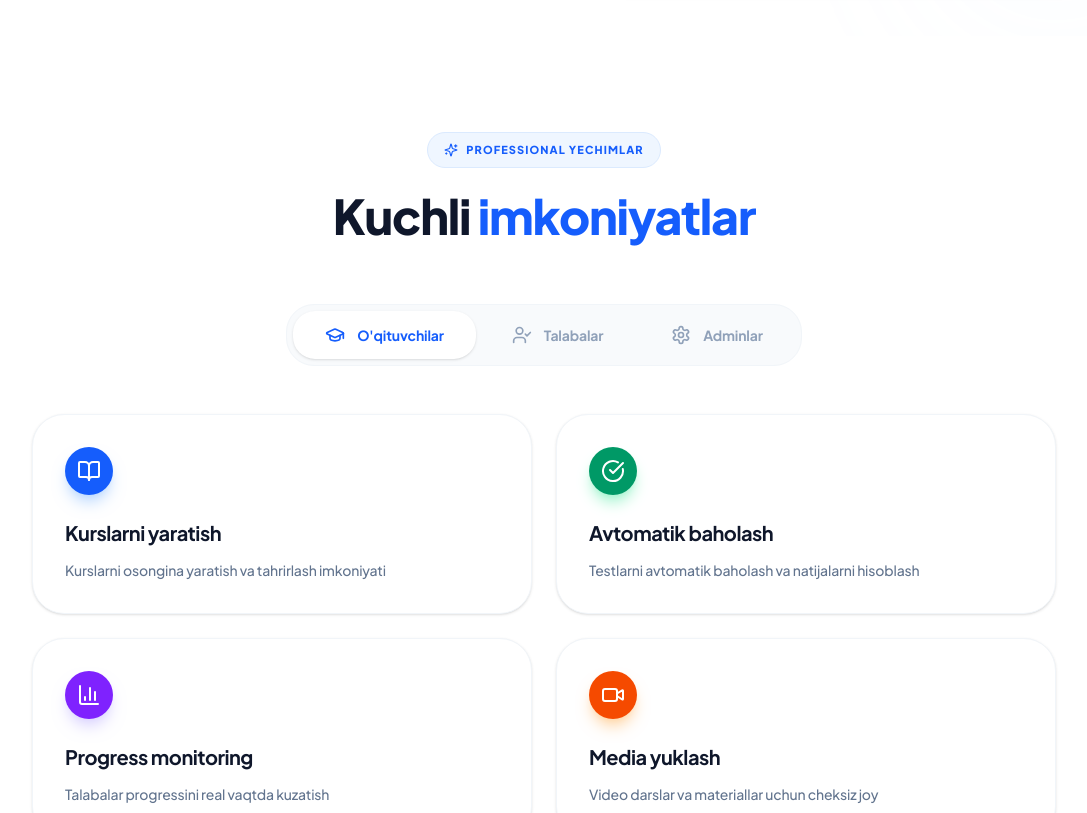
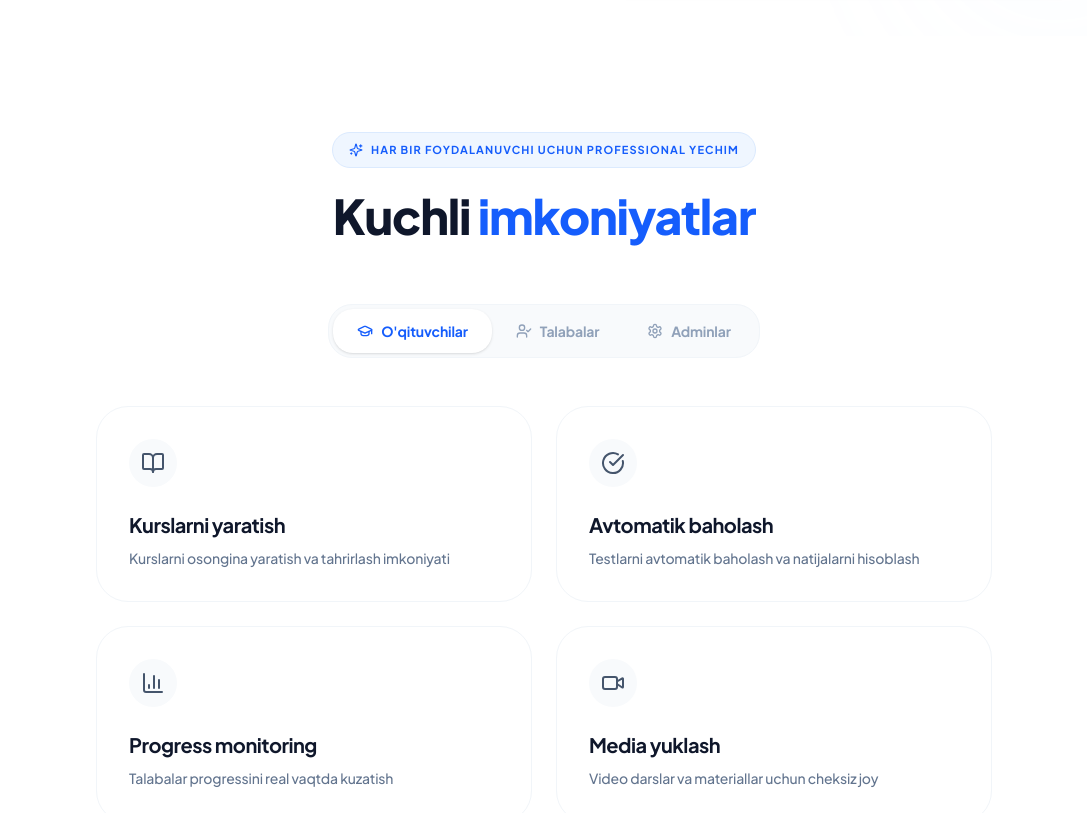
Before and after one commit to AdhamNomozov/EduPlatforma_landing, a Next.js app: page / in a window 1280 px wide. Shown: the part 1740-2553 px from the top of the page, without its empty margins (96-1183 px from the left). Built offline with nearby package versions, Linux system fonts and the light colour scheme.

Commit message:
Update features.tsx

```diff
--- a/components/features.tsx
+++ b/components/features.tsx
@@ -27,64 +27,57 @@ export function Features() {
 
   const features = {
     teachers: [
-      { icon: BookOpen, title: "Kurslarni yaratish", desc: "Kurslarni osongina yaratish va tahrirlash imkoniyati", color: "blue" },
-      { icon: CheckCircle, title: "Avtomatik baholash", desc: "Testlarni avtomatik baholash va natijalarni hisoblash", color: "emerald" },
-      { icon: BarChart3, title: "Progress monitoring", desc: "Talabalar progressini real vaqtda kuzatish", color: "violet" },
-      { icon: Video, title: "Media yuklash", desc: "Video darslar va materiallar uchun cheksiz joy", color: "orange" },
+      { icon: BookOpen, title: "Kurslarni yaratish", desc: "Kurslarni osongina yaratish va tahrirlash imkoniyati" },
+      { icon: CheckCircle, title: "Avtomatik baholash", desc: "Testlarni avtomatik baholash va natijalarni hisoblash" },
+      { icon: BarChart3, title: "Progress monitoring", desc: "Talabalar progressini real vaqtda kuzatish" },
+      { icon: Video, title: "Media yuklash", desc: "Video darslar va materiallar uchun cheksiz joy" },
     ],
     students: [
-      { icon: UserIcon, title: "Qulay interfeys", desc: "Sodda va tushunarli interfeys orqali o'rganish", color: "blue" },
-      { icon: BarChart3, title: "Progress ko'rish", desc: "O'z natijalaringizni real vaqtda kuzatish", color: "emerald" },
-      { icon: MessageSquare, title: "Muloqot", desc: "O'qituvchilar bilan bevosita aloqa va chat", color: "violet" },
-      { icon: Award, title: "Sertifikatlar", desc: "Kurs tugagandan so'ng avtomatik sertifikat olish", color: "orange" },
+      { icon: UserIcon, title: "Qulay interfeys", desc: "Sodda va tushunarli interfeys orqali o'rganish" },
+      { icon: BarChart3, title: "Progress ko'rish", desc: "O'z natijalaringizni real vaqtda kuzatish" },
+      { icon: MessageSquare, title: "Muloqot", desc: "O'qituvchilar bilan bevosita aloqa va chat" },
+      { icon: Award, title: "Sertifikatlar", desc: "Kurs tugagandan so'ng avtomatik sertifikat olish" },
     ],
     admins: [
-      { icon: Settings, title: "Nazorat paneli", desc: "To'liq tizim nazorati va kengaytirilgan sozlamalar", color: "blue" },
-      { icon: UserIcon, title: "Foydalanuvchilar", desc: "Barcha foydalanuvchilarni qulay boshqarish", color: "emerald" },
-      { icon: BarChart3, title: "Hisobotlar", desc: "Batafsil statistika va moliyaviy tahlillar", color: "violet" },
-      { icon: Shield, title: "Xavfsizlik", desc: "Ma'lumotlar xavfsizligi va kirish darajalari", color: "orange" },
+      { icon: Settings, title: "Nazorat paneli", desc: "To'liq tizim nazorati va kengaytirilgan sozlamalar" },
+      { icon: UserIcon, title: "Foydalanuvchilar", desc: "Barcha foydalanuvchilarni qulay boshqarish" },
+      { icon: BarChart3, title: "Hisobotlar", desc: "Batafsil statistika va moliyaviy tahlillar" },
+      { icon: Shield, title: "Xavfsizlik", desc: "Ma'lumotlar xavfsizligi va kirish darajalari" },
     ],
-  }
-
-  // Ranglar va kontrast uchun mapping
-  const colorMap = {
-    blue: "bg-blue-600 text-white shadow-blue-200",
-    emerald: "bg-emerald-600 text-white shadow-emerald-200",
-    violet: "bg-violet-600 text-white shadow-violet-200",
-    orange: "bg-orange-600 text-white shadow-orange-200",
   }
 
   return (
     <section id="xususiyatlar" className="py-24 relative overflow-hidden bg-white">
-      <div className="container mx-auto px-6 max-w-7xl relative z-10">
+      <div className="container mx-auto px-6 max-w-7xl">
         <div className="text-center mb-16">
           <motion.div
             initial={{ opacity: 0, y: 10 }}
             whileInView={{ opacity: 1, y: 0 }}
-            className="inline-flex items-center gap-2 px-4 py-2 rounded-full bg-blue-50 border border-blue-100 text-blue-600 text-[11px] font-black uppercase tracking-widest mb-6"
+            viewport={{ once: true }}
+            className="inline-flex items-center gap-2 px-4 py-2 rounded-full bg-blue-50 border border-blue-100 text-blue-600 text-[11px] font-bold uppercase tracking-widest mb-6"
           >
             <Sparkles className="w-3.5 h-3.5" />
-            <span>Professional yechimlar</span>
+            <span>Har bir foydalanuvchi uchun professional yechim</span>
           </motion.div>
           <h2 className="text-4xl md:text-5xl font-black text-slate-900 tracking-tight">
             Kuchli <span className="text-blue-600">imkoniyatlar</span>
           </h2>
         </div>
 
-        <div className="max-w-5xl mx-auto">
-          {/* Tabs switch */}
-          <div className="flex flex-wrap justify-center p-1.5 mb-12 bg-slate-50 border border-slate-100 rounded-[28px] gap-1 max-w-fit mx-auto">
+        <div className="max-w-4xl mx-auto">
+          {/* O'sha sizga yoqqan toza Tab switcher */}
+          <div className="flex justify-center p-1 bg-slate-50 border border-slate-100 rounded-[24px] mb-12 max-w-fit mx-auto">
             {tabs.map((tab) => (
               <button
                 key={tab.id}
                 onClick={() => setActiveTab(tab.id)}
-                className={`flex items-center gap-3 px-8 py-3.5 rounded-[22px] text-sm font-bold transition-all duration-300 ${
+                className={`flex items-center gap-2 px-6 py-3 rounded-[20px] text-sm font-bold transition-all duration-300 ${
                   activeTab === tab.id
                     ? "bg-white text-blue-600 shadow-sm"
                     : "text-slate-400 hover:text-slate-600"
                 }`}
               >
-                <tab.icon className="w-5 h-5" />
+                <tab.icon className="w-4 h-4" />
                 {tab.label}
               </button>
             ))}
@@ -93,31 +86,30 @@ export function Features() {
           <AnimatePresence mode="wait">
             <motion.div
               key={activeTab}
-              initial={{ opacity: 0, scale: 0.98 }}
-              animate={{ opacity: 1, scale: 1 }}
-              exit={{ opacity: 0, scale: 0.98 }}
-              transition={{ duration: 0.3 }}
+              initial={{ opacity: 0, y: 10 }}
+              animate={{ opacity: 1, y: 0 }}
+              exit={{ opacity: 0, y: -10 }}
+              transition={{ duration: 0.2 }}
               className="grid sm:grid-cols-2 gap-6"
             >
               {features[activeTab as keyof typeof features].map((feature, index) => (
                 <div
                   key={index}
-                  className="group relative bg-white border border-slate-100 p-8 rounded-[32px] hover:border-blue-200 transition-all duration-500 shadow-sm hover:shadow-xl hover:shadow-blue-500/5"
+                  className="group bg-white border border-slate-100 p-8 rounded-[32px] transition-all duration-300 hover:shadow-xl hover:shadow-slate-200/50"
                 >
-                  {/* KONSTASTLI IKONKA: bg-white o'rniga to'q ranglar ishlatildi */}
-                  <div className={`w-12 h-12 flex items-center justify-center rounded-2xl mb-6 shadow-lg transition-transform group-hover:scale-110 ${colorMap[feature.color as keyof typeof colorMap]}`}>
+                  {/* Toza va kontrastli ikonka foni */}
+                  <div className="w-12 h-12 flex items-center justify-center rounded-2xl bg-slate-50 text-slate-600 mb-6 group-hover:bg-blue-600 group-hover:text-white transition-colors duration-300">
                     <feature.icon className="w-6 h-6" />
                   </div>
 
-                  <h3 className="text-xl font-bold text-slate-900 mb-3 tracking-tight">
+                  <h3 className="text-xl font-bold text-slate-900 mb-2 tracking-tight">
                     {feature.title}
                   </h3>
                   <p className="text-slate-500 text-sm leading-relaxed font-medium">
                     {feature.desc}
                   </p>
 
-                  {/* MUAMMO HAL QILINDI: O'ng tomondagi xira ikonka o'rniga nozik gradient glow qo'shildi */}
-                  <div className={`absolute -bottom-8 -right-8 w-24 h-24 blur-3xl opacity-0 group-hover:opacity-20 transition-opacity rounded-full bg-blue-600`} />
+                  {/* O'ng tomondagi xira ikonka butunlay olib tashlandi */}
                 </div>
               ))}
             </motion.div>
```
